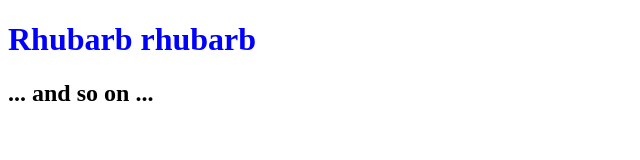
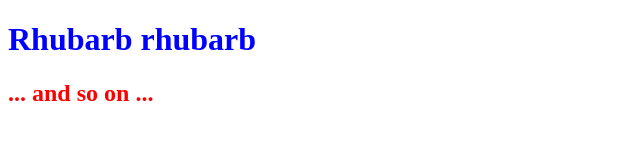
Before and after one commit to murmelsson/0main-opensap-git1repo, a plain HTML site: page index.html in a window 1280 px wide. Shown: the whole page, without its empty margins (0-640 px from the left). Drawn offline with Linux system fonts and the light colour scheme.

Commit message:
add red to line 2

```diff
--- a/index.html
+++ b/index.html
@@ -6,6 +6,6 @@
 	</head>
 	<body>
 		<h1 style = "color: blue">Rhubarb rhubarb </h1>
-		<h2>... and so on ...</h2>
+		<h2 style = "color: red">... and so on ...</h2>
 	</body>
 </html>
```
